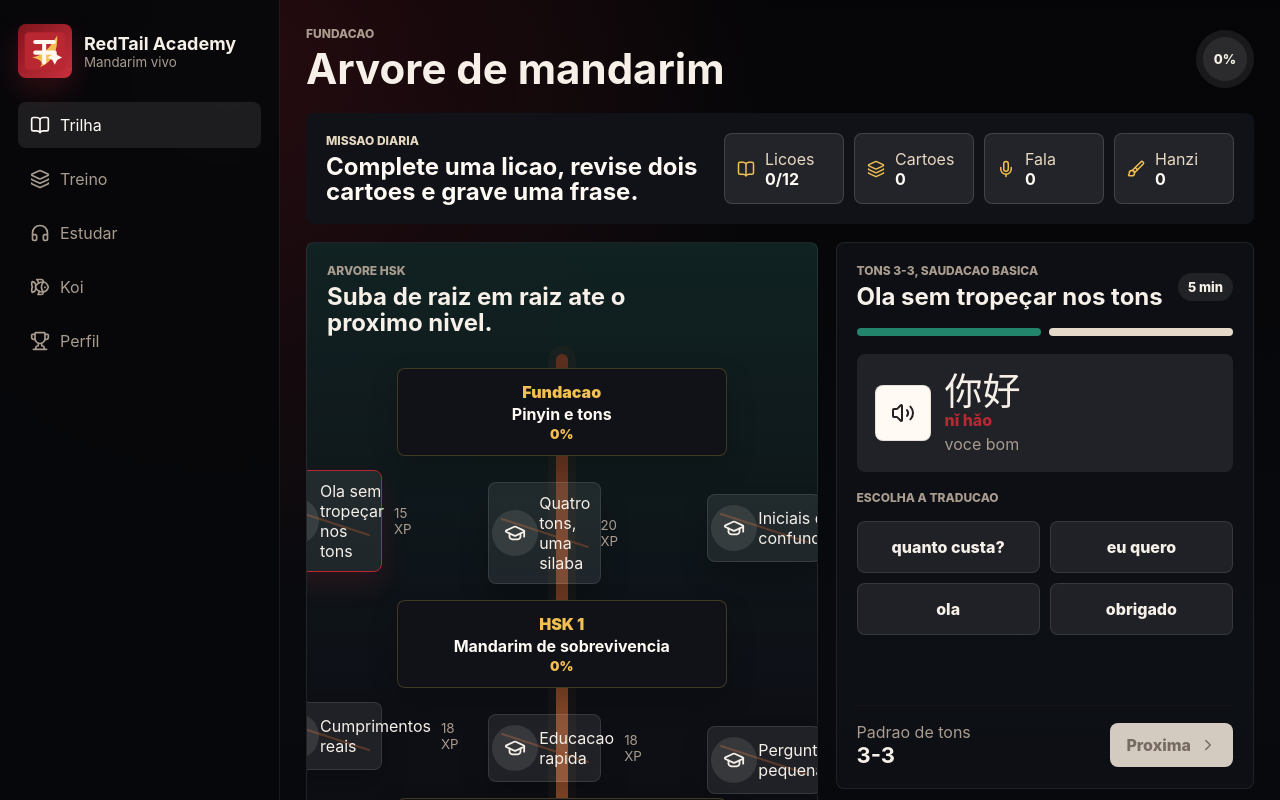
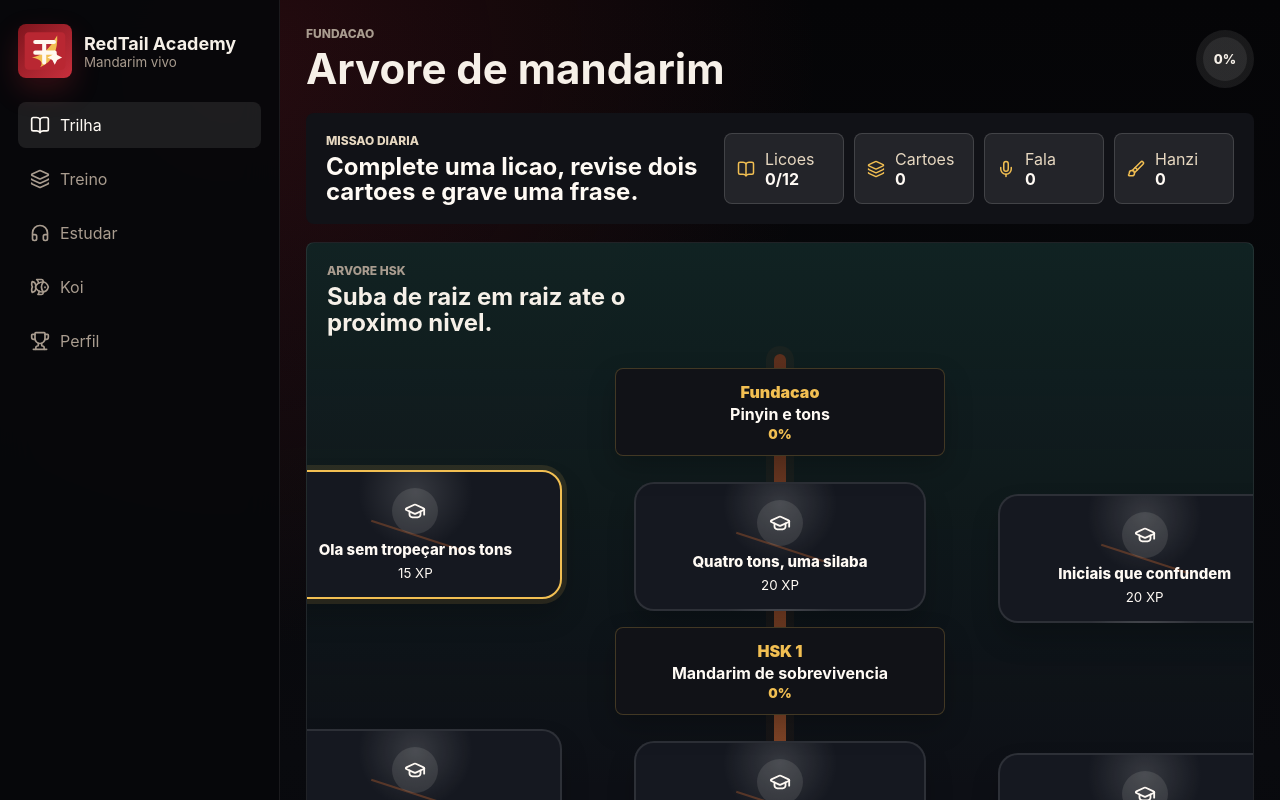
Before and after one commit to kauanfarias272/RedTailAcademy, a React (Vite) app: page / in a window 1280 px wide. Shown: the top 800 px of the page. Built offline with nearby package versions, Linux system fonts and the light colour scheme; what @capacitor/core would draw is missing.

Commit message:
fix: improve tree UI and make lessons open in full panel

```diff
--- a/package.json
+++ b/package.json
@@ -1,7 +1,7 @@
 {
   "name": "redtailacademy",
   "private": true,
-  "version": "0.1.3",
+  "version": "0.1.4",
   "type": "module",
   "scripts": {
     "dev": "vite",
--- a/src/App.css
+++ b/src/App.css
@@ -111,6 +111,7 @@
 .primary-action,
 .icon-action,
 .lesson-node,
+.tree-node,
 .answer-option,
 .sound-button,
 .flashcard,
@@ -323,10 +324,16 @@
 }
 
 .learn-grid {
-  grid-template-columns: minmax(0, 1.1fr) minmax(360px, 0.9fr);
+  grid-template-columns: 1fr;
   grid-template-areas:
-    'mission mission'
-    'path lesson';
+    'mission'
+    'path';
+}
+
+.lesson-active-layout {
+  display: grid;
+  grid-template-columns: 1fr;
+  gap: 18px;
 }
 
 .mission-band {
@@ -466,16 +473,25 @@
   min-height: 118px;
   margin-left: 0;
   transform: translate(var(--branch-x, 0), var(--branch-y, 0));
-  grid-template-columns: 1fr;
-  justify-items: center;
+  display: flex;
+  flex-direction: column;
+  align-items: center;
+  justify-content: center;
+  gap: 6px;
   text-align: center;
-  border-radius: 999px;
-  padding: 14px 12px;
+  border-radius: 20px;
+  padding: 16px 12px;
   background:
     radial-gradient(circle at 50% 16%, rgba(255, 255, 255, 0.14), transparent 32%),
     #151820;
   border: 2px solid rgba(255, 255, 255, 0.1);
   box-shadow: 0 16px 28px rgba(0, 0, 0, 0.2);
+  color: #fffaf4;
+}
+
+.tree-node span {
+  font-weight: 800;
+  font-size: 15px;
 }
 
 .tree-node::before {
@@ -592,10 +608,6 @@
 }
 
 .lesson-panel {
-  grid-area: lesson;
-  align-self: start;
-  position: sticky;
-  top: 24px;
   display: grid;
   gap: 18px;
   padding: 20px;
@@ -2234,7 +2246,6 @@ select:focus-visible {
   .learn-grid {
     grid-template-areas:
       'mission'
-      'lesson'
       'path';
   }
 
--- a/src/App.tsx
+++ b/src/App.tsx
@@ -126,6 +126,7 @@ const practiceModes: Array<{ id: PracticeMode; label: string; icon: typeof Layer
 
 function App() {
   const [activeTab, setActiveTab] = useState<Tab>('learn')
+  const [isLessonActive, setIsLessonActive] = useState(false)
   const [practiceMode, setPracticeMode] = useState<PracticeMode>('cards')
   const [selectedLessonId, setSelectedLessonId] = useState(lessons[0].id)
   const [lessonStep, setLessonStep] = useState(0)
@@ -302,12 +303,13 @@ function App() {
     setQuizChoice('')
   }
 
-  function selectLesson(lessonId: string) {
+  function startLesson(lessonId: string) {
     if (autoAdvanceTimer.current) window.clearTimeout(autoAdvanceTimer.current)
     setIsAutoAdvancing(false)
     setLessonStep(0)
     setQuizChoice('')
     setSelectedLessonId(lessonId)
+    setIsLessonActive(true)
   }
 
   function advanceLessonFlow() {
@@ -321,9 +323,12 @@ function App() {
     }
 
     completeLesson(selectedLesson)
+    setIsLessonActive(false)
     const nextLessonId = getNextLessonId(selectedLesson.id)
-  if (nextLessonId) {
-      selectLesson(nextLessonId)
+    if (nextLessonId) {
+      setSelectedLessonId(nextLessonId)
+      setLessonStep(0)
+      setQuizChoice('')
       return
     }
 
@@ -669,7 +674,9 @@ function App() {
             isAutoAdvancing={isAutoAdvancing}
             options={options}
             progress={progress}
-            onSelectLesson={selectLesson}
+            isLessonActive={isLessonActive}
+            onSelectLesson={startLesson}
+            onCloseLesson={() => setIsLessonActive(false)}
             onChoose={chooseQuizAnswer}
             onSpeak={speak}
             onAdvanceNow={advanceLessonFlow}
@@ -886,7 +893,9 @@ function LearnView({
   isAutoAdvancing,
   options,
   progress,
+  isLessonActive,
   onSelectLesson,
+  onCloseLesson,
   onChoose,
   onSpeak,
   onAdvanceNow,
@@ -900,7 +909,9 @@ function LearnView({
   isAutoAdvancing: boolean
   options: string[]
   progress: LearningProgress
+  isLessonActive: boolean
   onSelectLesson: (lessonId: string) => void
+  onCloseLesson: () => void
   onChoose: (choice: string) => void
   onSpeak: (text: string) => void
   onAdvanceNow: () => void
@@ -910,6 +921,83 @@ function LearnView({
     const unitLessons = lessons.filter((lesson) => lesson.unitId === unitId)
     const done = unitLessons.filter((lesson) => progress.completedLessons.includes(lesson.id)).length
     return Math.round((done / unitLessons.length) * 100)
+  }
+
+  if (isLessonActive) {
+    return (
+      <div className="lesson-active-layout">
+        <section className="lesson-panel">
+          <div className="lesson-panel-header">
+            <div>
+              <p className="eyebrow">{selectedLesson.focus}</p>
+              <h2>{selectedLesson.title}</h2>
+            </div>
+            <div style={{ display: 'flex', gap: '10px', alignItems: 'center' }}>
+              <span className="pill">{selectedLesson.minutes} min</span>
+              <button className="icon-action" type="button" onClick={onCloseLesson} title="Sair da licao">
+                <Undo2 size={18} />
+              </button>
+            </div>
+          </div>
+
+          <div className="lesson-progress">
+            {selectedLesson.phrases.map((item, index) => (
+              <span
+                className={index <= stepIndex ? 'active' : ''}
+                key={item.id}
+                aria-label={`Etapa ${index + 1} de ${stepTotal}`}
+              ></span>
+            ))}
+          </div>
+
+          <div className="phrase-stage">
+            <button className="sound-button" type="button" onClick={() => onSpeak(phrase.hanzi)} title="Ouvir frase">
+              <Volume2 size={24} />
+            </button>
+            <div>
+              <strong>{phrase.hanzi}</strong>
+              <span>{phrase.pinyin}</span>
+              <p>{phrase.literal}</p>
+            </div>
+          </div>
+
+          <div className="quiz-block">
+            <p className="eyebrow">Escolha a traducao</p>
+            <div className="answer-grid">
+              {options.map((option) => (
+                <button
+                  className={[
+                    'answer-option',
+                    quizChoice === option ? 'selected' : '',
+                    quizChoice === option && option === phrase.portuguese ? 'correct' : '',
+                    quizChoice === option && option !== phrase.portuguese ? 'wrong' : '',
+                  ].join(' ')}
+                  key={option}
+                  type="button"
+                  onClick={() => onChoose(option)}
+                >
+                  {option}
+                </button>
+              ))}
+            </div>
+            <p className={isCorrect ? 'feedback good' : 'feedback'}>
+              {isCorrect && isAutoAdvancing ? 'Correto. Avancando automaticamente...' : quizChoice ? phrase.note : ' '}
+            </p>
+          </div>
+
+          <div className="lesson-footer">
+            <div>
+              <span>Padrao de tons</span>
+              <strong>{phrase.tonePattern}</strong>
+            </div>
+            <button className="primary-action" type="button" disabled={!isCorrect} onClick={onAdvanceNow}>
+              {stepIndex + 1 === stepTotal ? 'Concluir' : 'Proxima'}
+              <ChevronRight size={18} />
+            </button>
+          </div>
+        </section>
+      </div>
+    )
   }
 
   return (
@@ -948,11 +1036,10 @@ function LearnView({
                   return (
                     <button
                       className={[
-                        'lesson-node',
                         'tree-node',
                         selectedLessonId === lesson.id ? 'active' : '',
                         completed ? 'complete' : '',
-                      ].join(' ')}
+                      ].filter(Boolean).join(' ')}
                       key={lesson.id}
                       type="button"
                       onClick={() => onSelectLesson(lesson.id)}
@@ -978,72 +1065,6 @@ function LearnView({
             <strong>HSK 2</strong>
             <small>libera com HSK 1 completo</small>
           </div>
-        </div>
-      </section>
-
-      <section className="lesson-panel">
-        <div className="lesson-panel-header">
-          <div>
-            <p className="eyebrow">{selectedLesson.focus}</p>
-            <h2>{selectedLesson.title}</h2>
-          </div>
-          <span className="pill">{selectedLesson.minutes} min</span>
-        </div>
-
-        <div className="lesson-progress">
-          {selectedLesson.phrases.map((item, index) => (
-            <span
-              className={index <= stepIndex ? 'active' : ''}
-              key={item.id}
-              aria-label={`Etapa ${index + 1} de ${stepTotal}`}
-            ></span>
-          ))}
-        </div>
-
-        <div className="phrase-stage">
-          <button className="sound-button" type="button" onClick={() => onSpeak(phrase.hanzi)} title="Ouvir frase">
-            <Volume2 size={24} />
-          </button>
-          <div>
-            <strong>{phrase.hanzi}</strong>
-            <span>{phrase.pinyin}</span>
-            <p>{phrase.literal}</p>
-          </div>
-        </div>
-
-        <div className="quiz-block">
-          <p className="eyebrow">Escolha a traducao</p>
-          <div className="answer-grid">
-            {options.map((option) => (
-              <button
-                className={[
-                  'answer-option',
-                  quizChoice === option ? 'selected' : '',
-                  quizChoice === option && option === phrase.portuguese ? 'correct' : '',
-                  quizChoice === option && option !== phrase.portuguese ? 'wrong' : '',
-                ].join(' ')}
-                key={option}
-                type="button"
-                onClick={() => onChoose(option)}
-              >
-                {option}
-              </button>
-            ))}
-          </div>
-          <p className={isCorrect ? 'feedback good' : 'feedback'}>
-            {isCorrect && isAutoAdvancing ? 'Correto. Avancando automaticamente...' : quizChoice ? phrase.note : ' '}
-          </p>
-        </div>
-
-        <div className="lesson-footer">
-          <div>
-            <span>Padrao de tons</span>
-            <strong>{phrase.tonePattern}</strong>
-          </div>
-          <button className="primary-action" type="button" disabled={!isCorrect} onClick={onAdvanceNow}>
-            {stepIndex + 1 === stepTotal ? 'Concluir' : 'Proxima'}
-            <ChevronRight size={18} />
-          </button>
         </div>
       </section>
     </div>
```
Also changed, not shown: 1 other file (tests, documents, lock files or other folders).
